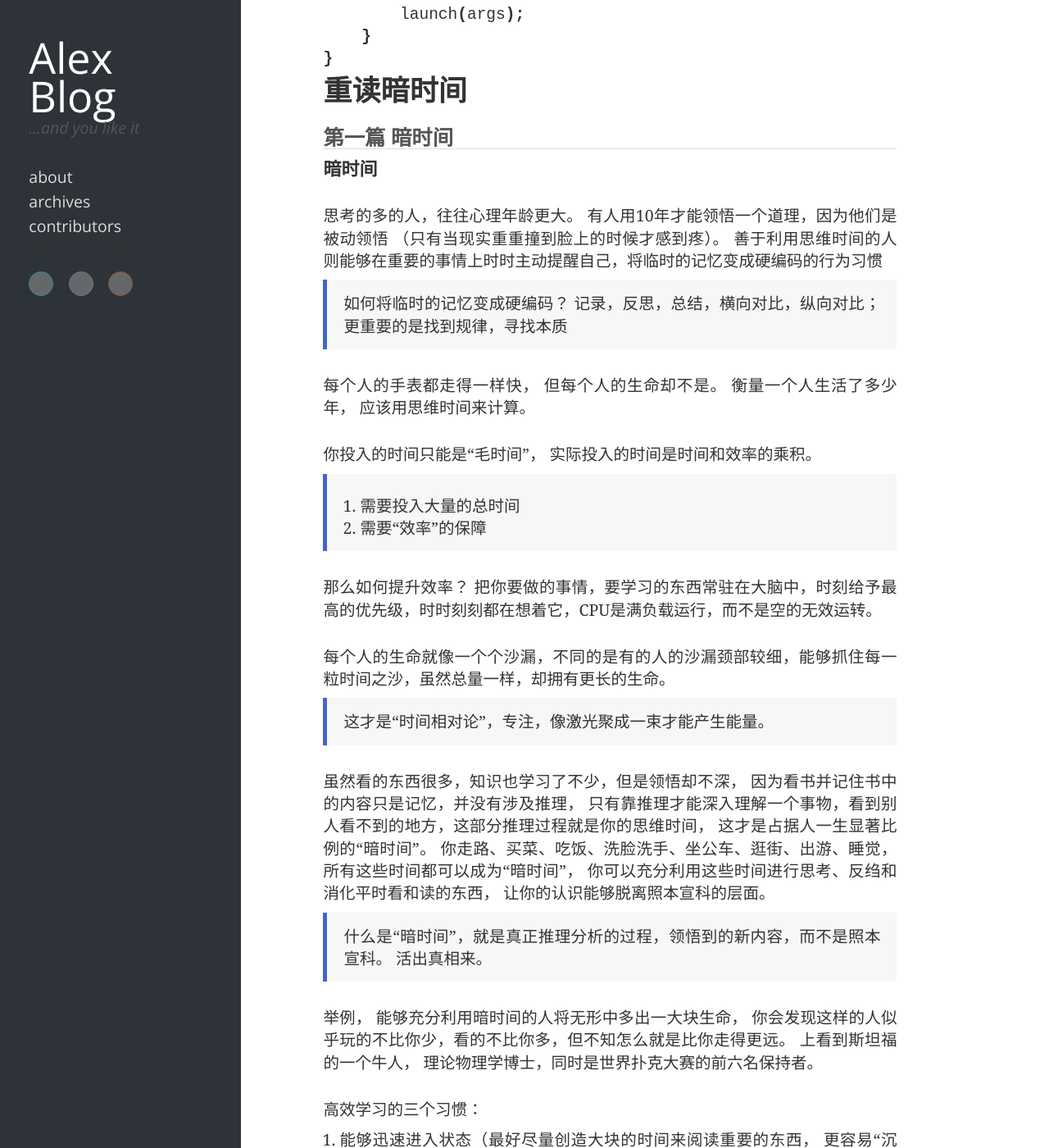
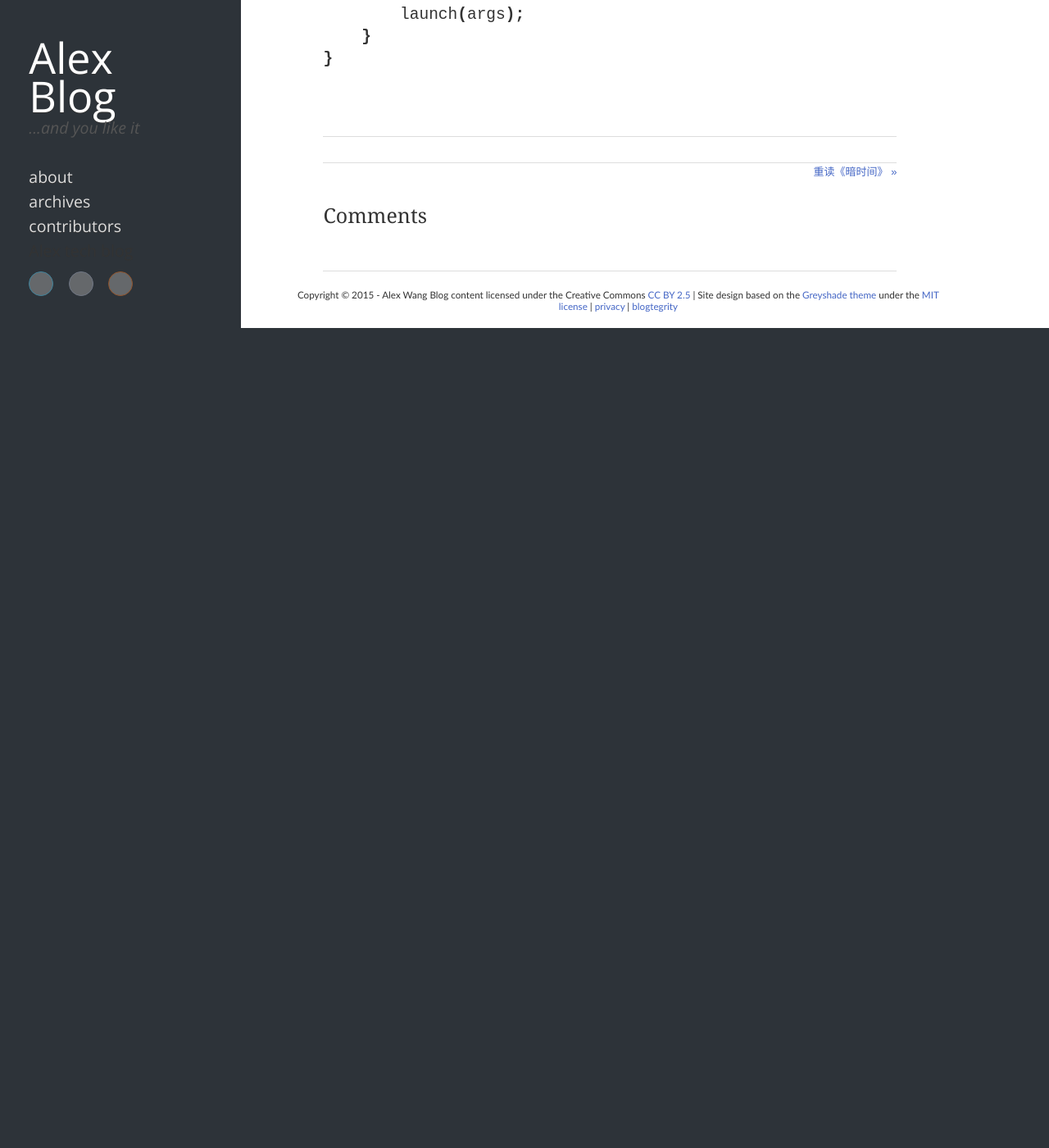
Before and after one commit to BadUncleX/blog, a Jekyll site: the page built from _posts/2015-01-10-syntax.md, in a window 1280 px wide and 1400 px high, scrolled down 1515 px. Shown: the whole window at 82% size. Built offline with Jekyll 4.4.1, drawn with Linux system fonts in a browser that asks for light colours; nearby versions of some CDN libraries; Markdown is read by kramdown in place of the engine named in the settings; comment, search, counter and statistics services are not loaded; after the commit the page ends 1915 px from its top, so only the background shows below that; some of the changed text lies outside the part shown; grey boxes are pictures that could not be loaded.

Commit message:
comments

```diff
--- a/_posts/2015-01-10-syntax.md
+++ b/_posts/2015-01-10-syntax.md
@@ -71,43 +71,3 @@ public class Main extends Application {
 }
 
 {% endhighlight %}
-
-
-# 重读暗时间
-
-## 第一篇 暗时间
-
-### 暗时间
-思考的多的人，往往心理年龄更大。 有人用10年才能领悟一个道理，因为他们是被动领悟 （只有当现实重重撞到脸上的时候才感到疼）。 善于利用思维时间的人则能够在重要的事情上时时主动提醒自己，将临时的记忆变成硬编码的行为习惯
-
-> 如何将临时的记忆变成硬编码？
-> 记录，反思，总结，横向对比，纵向对比； 更重要的是找到规律，寻找本质
-
-每个人的手表都走得一样快， 但每个人的生命却不是。 衡量一个人生活了多少年， 应该用思维时间来计算。
-
-你投入的时间只能是“毛时间”， 实际投入的时间是时间和效率的乘积。
-
-> 1. 需要投入大量的总时间
-> 2. 需要“效率”的保障
-
-那么如何提升效率？
-把你要做的事情，要学习的东西常驻在大脑中，时刻给予最高的优先级，时时刻刻都在想着它，CPU是满负载运行，而不是空的无效运转。
-
-每个人的生命就像一个个沙漏，不同的是有的人的沙漏颈部较细，能够抓住每一粒时间之沙，虽然总量一样，却拥有更长的生命。
-
-> 这才是“时间相对论”，专注，像激光聚成一束才能产生能量。
-
-虽然看的东西很多，知识也学习了不少，但是领悟却不深， 因为看书并记住书中的内容只是记忆，并没有涉及推理， 只有靠推理才能深入理解一个事物，看到别人看不到的地方，这部分推理过程就是你的思维时间， 这才是占据人一生显著比例的“暗时间”。 你走路、买菜、吃饭、洗脸洗手、坐公车、逛街、出游、睡觉， 所有这些时间都可以成为“暗时间”， 你可以充分利用这些时间进行思考、反绉和消化平时看和读的东西， 让你的认识能够脱离照本宣科的层面。
-
-> 什么是“暗时间”，就是真正推理分析的过程，领悟到的新内容，而不是照本宣科。 活出真相来。
-
-举例， 能够充分利用暗时间的人将无形中多出一大块生命， 你会发现这样的人似乎玩的不比你少，看的不比你多，但不知怎么就是比你走得更远。 <how we decide> 上看到斯坦福的一个牛人， 理论物理学博士，同时是世界扑克大赛的前六名保持者。
-
-高效学习的三个习惯：
-1. 能够迅速进入状态（最好尽量创造大块的时间来阅读重要的东西， 更容易“沉浸”进去， 使得新知识可以和大脑中的与其相关的各种既有知识充分融合， 关联起来，这对于深刻的记忆非常有帮助）
-2. 能够长期保持专注状态  （思维体力） 举例： 庞加莱去海边休假或者在路上走的时候思索数学问题。
-3. 抗干扰 （在嘈杂的环境看书， 在马桶上思考一个小问题或者看一段文章）
-### 设计你自己的进度条
-没有阶段性的里程碑成果，没有阶段性成果，人会失去耐心。  把目标分割成一个个小小的里程碑， 再将里程碑分割成ToDo列表。 没有分而治之，你就不知道未来还需要付出多少努力。
-
-> GTD的理念
```
Also changed, not shown: _posts/2015-01-23-nice-cat.html (deleted, +0 -7 lines), _posts/2015-01-24-hello-world.html (deleted, +0 -7 lines), README.md.
